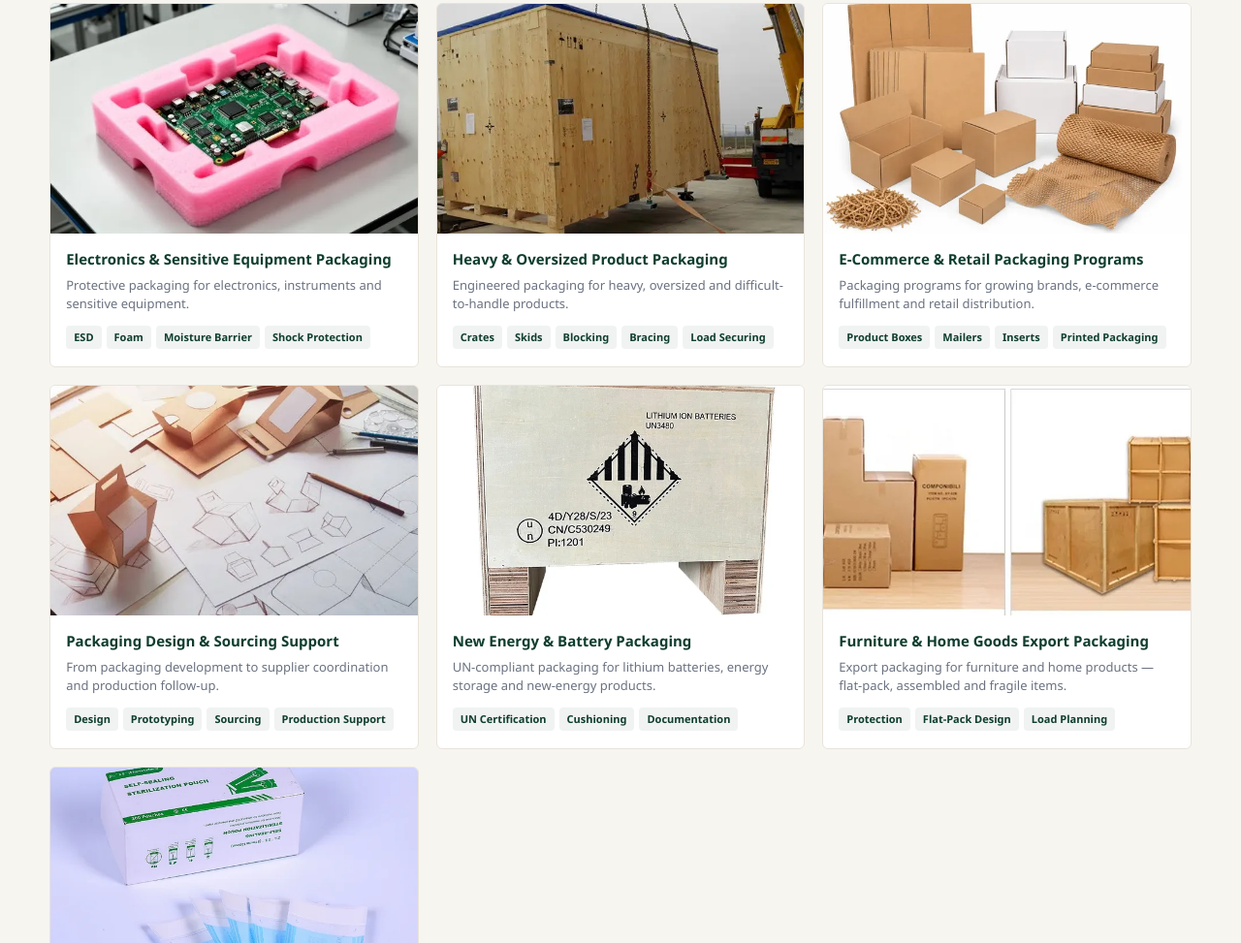
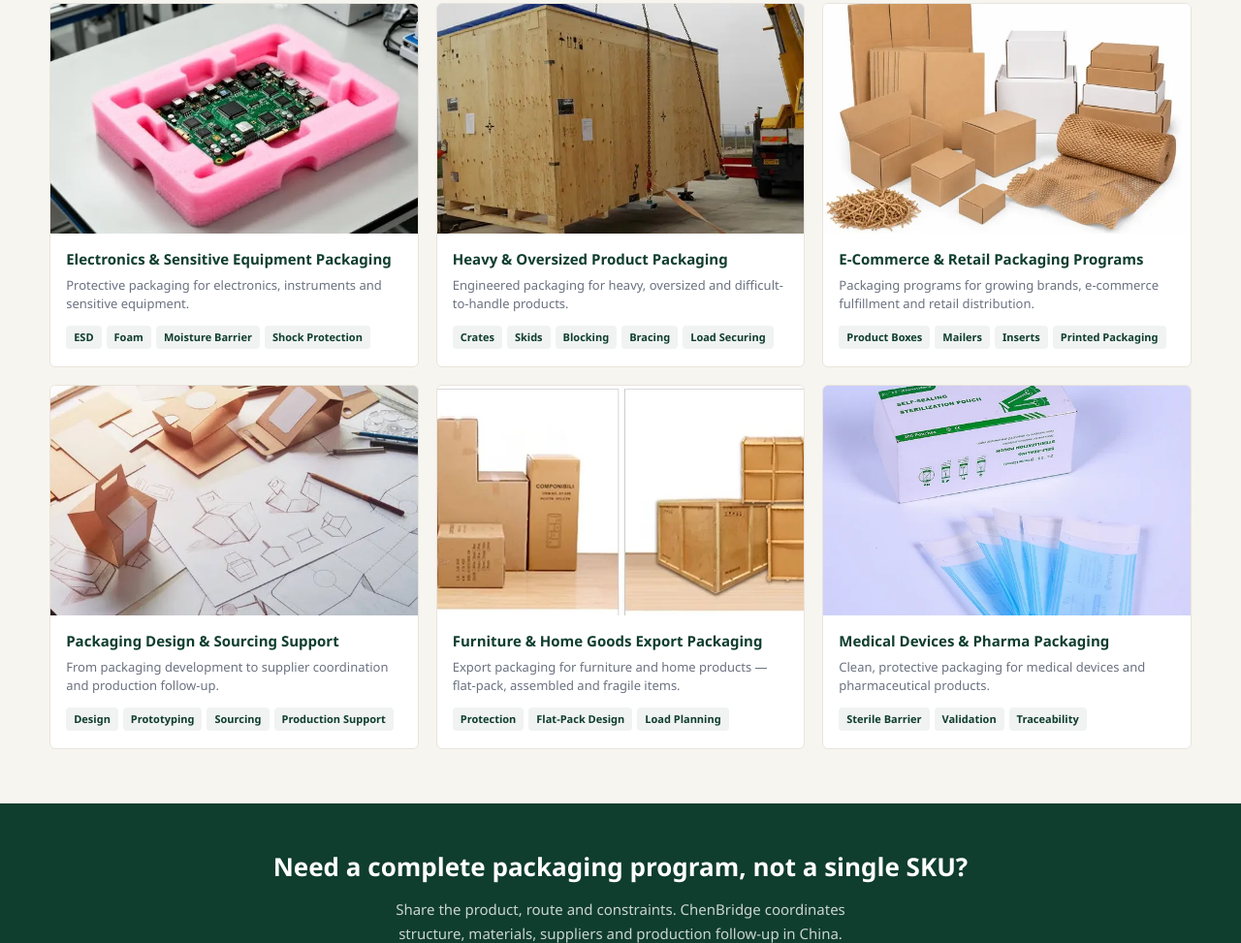
Before and after one commit to Evanchengang/chenbridge-website, a plain HTML site: page products/solutions/index.html in a window 1280 px wide. Shown: the part 980-1953 px from the top of the page at 97% size. Drawn offline with Linux system fonts and the light colour scheme.

Commit message:
Remove lithium-battery crate (sol8): photo shows another company's UN number

```diff
--- a/products/solutions/index.html
+++ b/products/solutions/index.html
@@ -151,7 +151,6 @@
     {"id":"sol5","icon":"🏗️","title":"Heavy & Oversized Product Packaging","blurb":"Engineered packaging for heavy, oversized and difficult-to-handle products.","custom":"Crates · Skids · Blocking · Bracing · Load Securing","keywords":"heavy oversized product packaging crates skids China","img":"images/sol5.webp"},
     {"id":"sol6","icon":"🛒","title":"E-Commerce & Retail Packaging Programs","blurb":"Packaging programs for growing brands, e-commerce fulfillment and retail distribution.","custom":"Product Boxes · Mailers · Inserts · Printed Packaging","keywords":"e-commerce retail packaging programs China brands fulfillment","img":"images/sol6.webp"},
     {"id":"sol7","icon":"✏️","title":"Packaging Design & Sourcing Support","blurb":"From packaging development to supplier coordination and production follow-up.","custom":"Design · Prototyping · Sourcing · Production Support","keywords":"packaging design sourcing support China prototyping production","img":"images/sol7.webp"},
-    {"id":"sol8","icon":"🔋","title":"New Energy & Battery Packaging","blurb":"UN-compliant packaging for lithium batteries, energy storage and new-energy products.","custom":"UN Certification · Cushioning · Documentation","keywords":"lithium battery packaging UN38.3 new energy China","img":"images/sol8.webp"},
     {"id":"sol9","icon":"🛋️","title":"Furniture & Home Goods Export Packaging","blurb":"Export packaging for furniture and home products — flat-pack, assembled and fragile items.","custom":"Protection · Flat-Pack Design · Load Planning","keywords":"furniture export packaging home goods China","img":"images/sol9.webp"},
     {"id":"sol10","icon":"💊","title":"Medical Devices & Pharma Packaging","blurb":"Clean, protective packaging for medical devices and pharmaceutical products.","custom":"Sterile Barrier · Validation · Traceability","keywords":"medical device pharma packaging China sterile","img":"images/sol10.webp"}
   ];
```
Also changed, not shown: products/solutions/images/sol8.webp (deleted).
